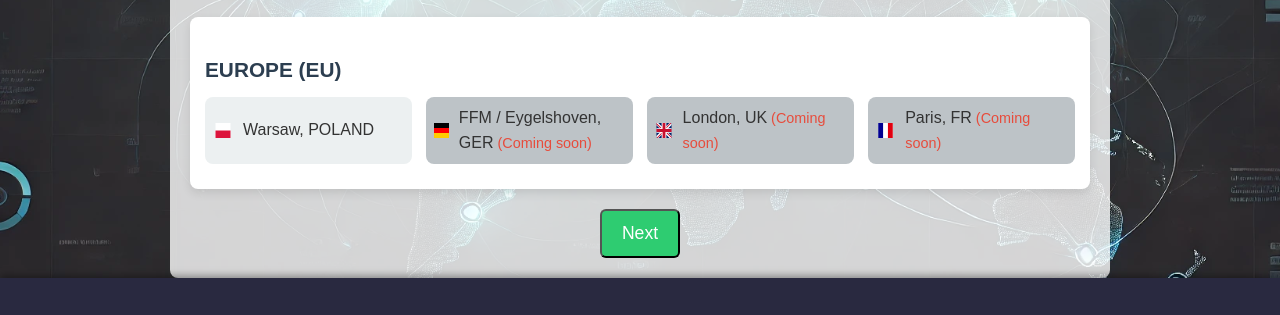
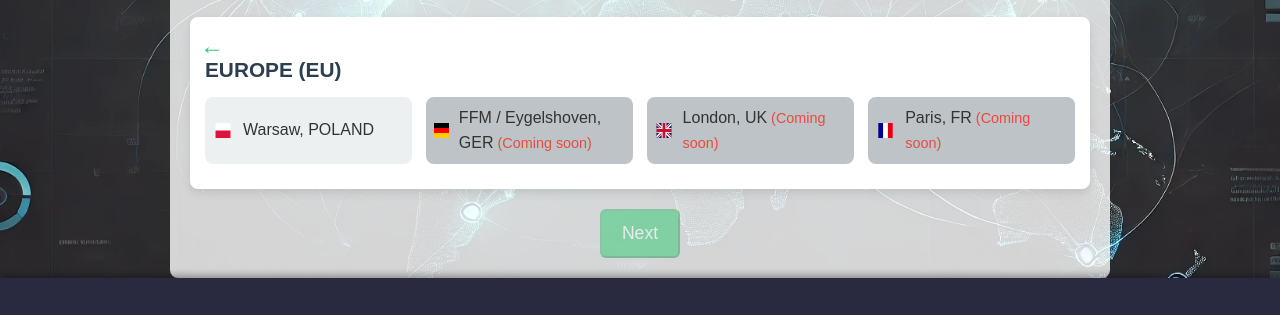
Before and after one commit to cooIguy/game-server-hosting-website, a plain HTML site: page locations.html in a window 1280 px wide. Shown: the part 329-644 px from the top of the page. Drawn offline with Linux system fonts and the light colour scheme.

Commit message:
added back button. working on "next" button - has to be made unclickable when no location is selected

```diff
--- a/locations.html
+++ b/locations.html
@@ -16,6 +16,9 @@
       color: #333;
       margin: 0;
       padding: 0;
+      display: flex;
+      flex-direction: column;
+      min-height: 100vh; /* Ensure the body takes full viewport height */
     }
 
     .container {
@@ -24,6 +27,7 @@
       padding: 20px;
       background-color: rgba(255, 255, 255, 0.8); /* Light transparent background to make text more readable */
       border-radius: 8px;
+      flex-grow: 1; /* Ensure the content container takes the remaining space */
     }
 
     h2 {
@@ -39,12 +43,28 @@
       padding: 15px;
       border-radius: 8px;
       box-shadow: 0 4px 10px rgba(0, 0, 0, 0.1);
+      position: relative; /* Allow positioning of the arrow inside this container */
     }
 
     .region h3 {
       font-size: 1.3rem;
       color: #2c3e50;
       margin-bottom: 10px;
+    }
+
+    /* Back Arrow */
+    .back-arrow {
+      position: absolute;
+      top: 10px;
+      left: 10px;
+      font-size: 24px;
+      color: #2ecc71; /* Modern green color */
+      cursor: pointer;
+      transition: color 0.3s ease;
+    }
+
+    .back-arrow:hover {
+      color: #27ae60; /* Darker shade when hovered */
     }
 
     /* Single Row Layout for Locations */
@@ -127,6 +147,14 @@
       border-radius: 6px;
       cursor: pointer;
       transition: background-color 0.3s ease;
+      margin: 0 10px;
+      pointer-events: none; /* Disabled by default */
+      opacity: 0.5; /* Visually dimmed when disabled */
+    }
+
+    .next-button.enabled {
+      pointer-events: auto; /* Enable interaction */
+      opacity: 1; /* Full opacity when enabled */
     }
 
     .next-button:hover {
@@ -141,6 +169,7 @@
 
     <!-- EUROPE (EU) -->
     <div class="region">
+      <div class="back-arrow" onclick="window.history.back();">&#8592;</div> <!-- Left Arrow -->
       <h3>EUROPE (EU)</h3>
       <div class="location-row">
         <!-- Warsaw, POLAND (Enabled) -->
@@ -170,7 +199,7 @@
     <!-- Next Button Section -->
     <div class="next-section">
       <a href="initconfig.html">
-        <button class="next-button">Next</button>
+        <button class="next-button" id="next-button" disabled>Next</button>
       </a>
     </div>
   </div>
@@ -178,8 +207,15 @@
   <script>
     // Handle location selection
     const locations = document.querySelectorAll('.location-element:not(.disabled)');
+    const nextButton = document.getElementById('next-button');
+
     locations.forEach(location => {
       location.addEventListener('click', () => {
+        // If the location is already selected, deselect it
+        if (location.classList.contains('selected')) {
+          location.classList.remove('selected');
+          localStorage.removeItem('selectedLocation'); // Remove from localStorage
+        } else {
           // Remove checkmarks from all locations
           locations.forEach(loc => {
             loc.classList.remove('selected');
@@ -190,8 +226,29 @@
 
           const selectedLocation = location.getAttribute('data-location');
           localStorage.setItem('selectedLocation', selectedLocation); // Store selected location
+        }
+
+        // Enable/Disable the Next button based on selection
+        updateNextButtonState();
       });
     });
+
+    function updateNextButtonState() {
+      const selectedLocation = localStorage.getItem('selectedLocation');
+      if (selectedLocation) {
+        nextButton.disabled = false; // Enable the button
+        nextButton.classList.add('enabled');
+        nextButton.style.pointerEvents = "auto"; // Allow clicking when enabled
+      } else {
+        nextButton.disabled = true; // Disable the button
+        nextButton.classList.remove('enabled');
+        nextButton.style.pointerEvents = "none"; // Prevent clicking when disabled
+      }
+    }
+
+    // Initially check if a location is selected from localStorage
+    updateNextButtonState();
+
     // Fade-in effect on page load
     window.addEventListener('load', () => {
       document.body.classList.add('loaded');
@@ -204,7 +261,6 @@
         window.location.href = url;
       }, 500); // Adjust this time to match the transition duration
     }
-
   </script>
   <script src="inject-header-footer.js" defer></script>
 
```
Lines whose indentation alone changed are shown as unchanged.
